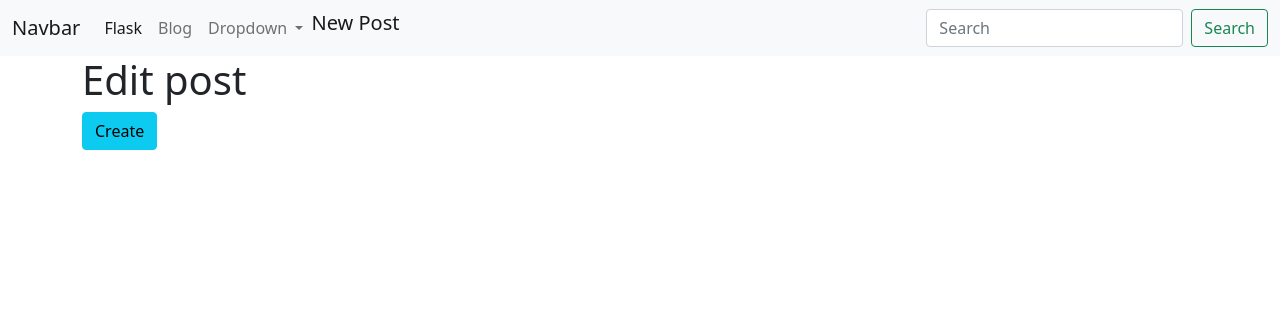
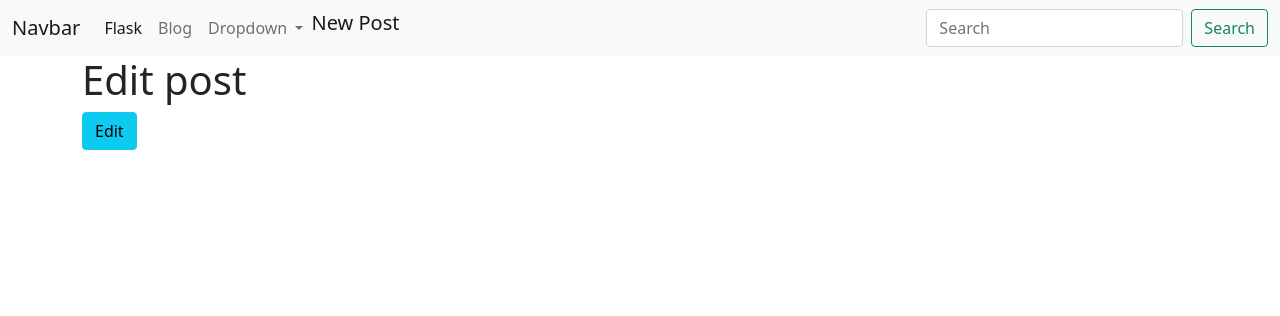
Before and after one commit to Lyubov01/My-first-flask-project, a Python web app: template app/posts/templates/posts/edit_form.html in a window 1280 px wide. Shown: the top 316 px of the page. Run offline with Jinja, Linux system fonts and the light colour scheme; the template is opened without the code that fills it: most values are stand-ins (such as "Sample title", 1, 10 or a date in 2020).

Commit message:
changes for Edit

```diff
--- a/app/posts/templates/posts/edit_form.html
+++ b/app/posts/templates/posts/edit_form.html
@@ -16,7 +16,7 @@
            {{field(class='form-control')}}
        </div>
     {% endfor %}
-        <button type="submit", class="btn btn-info">Create</button>
+        <button type="submit", class="btn btn-info">Edit</button>
         </form>
         </div>
 {% endblock %}
```
